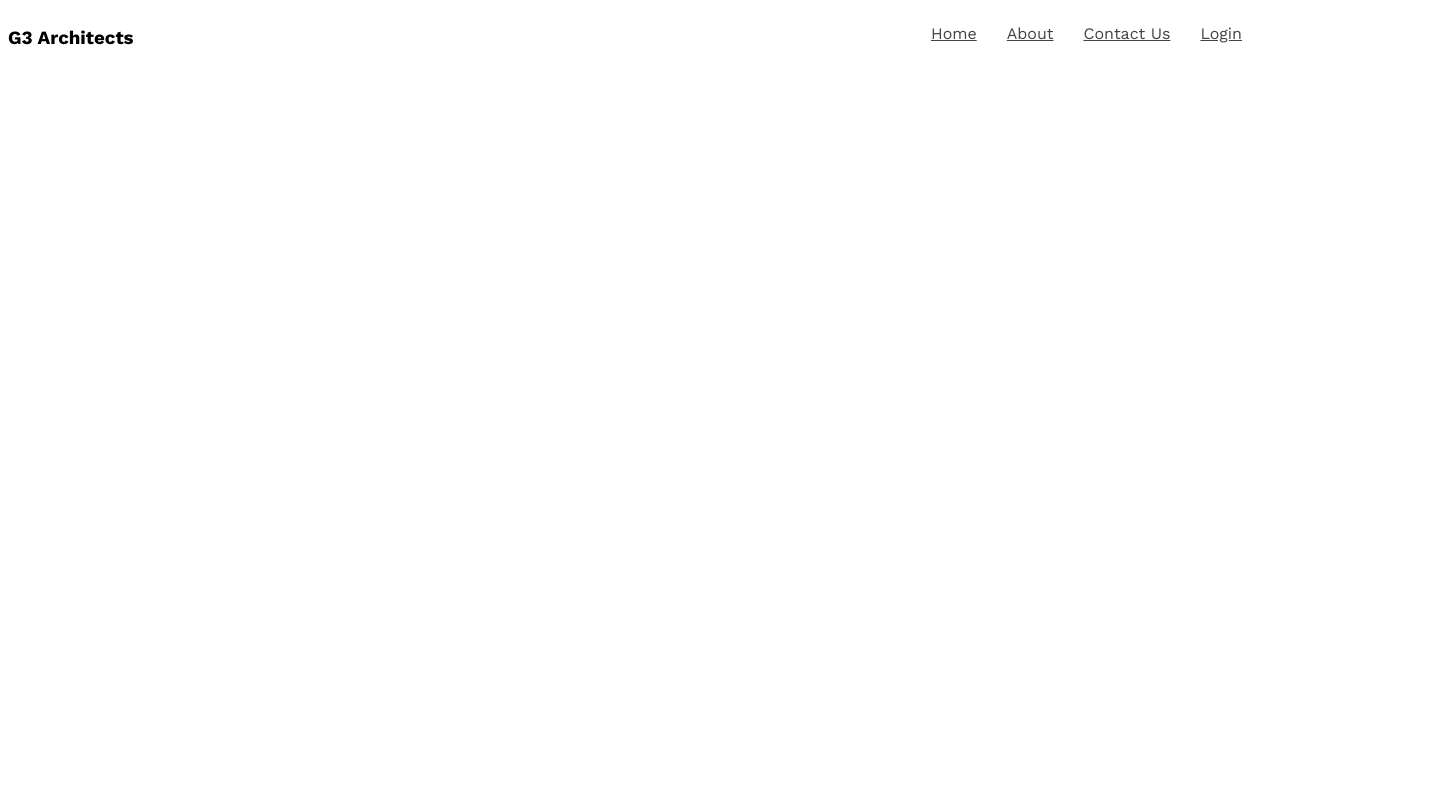
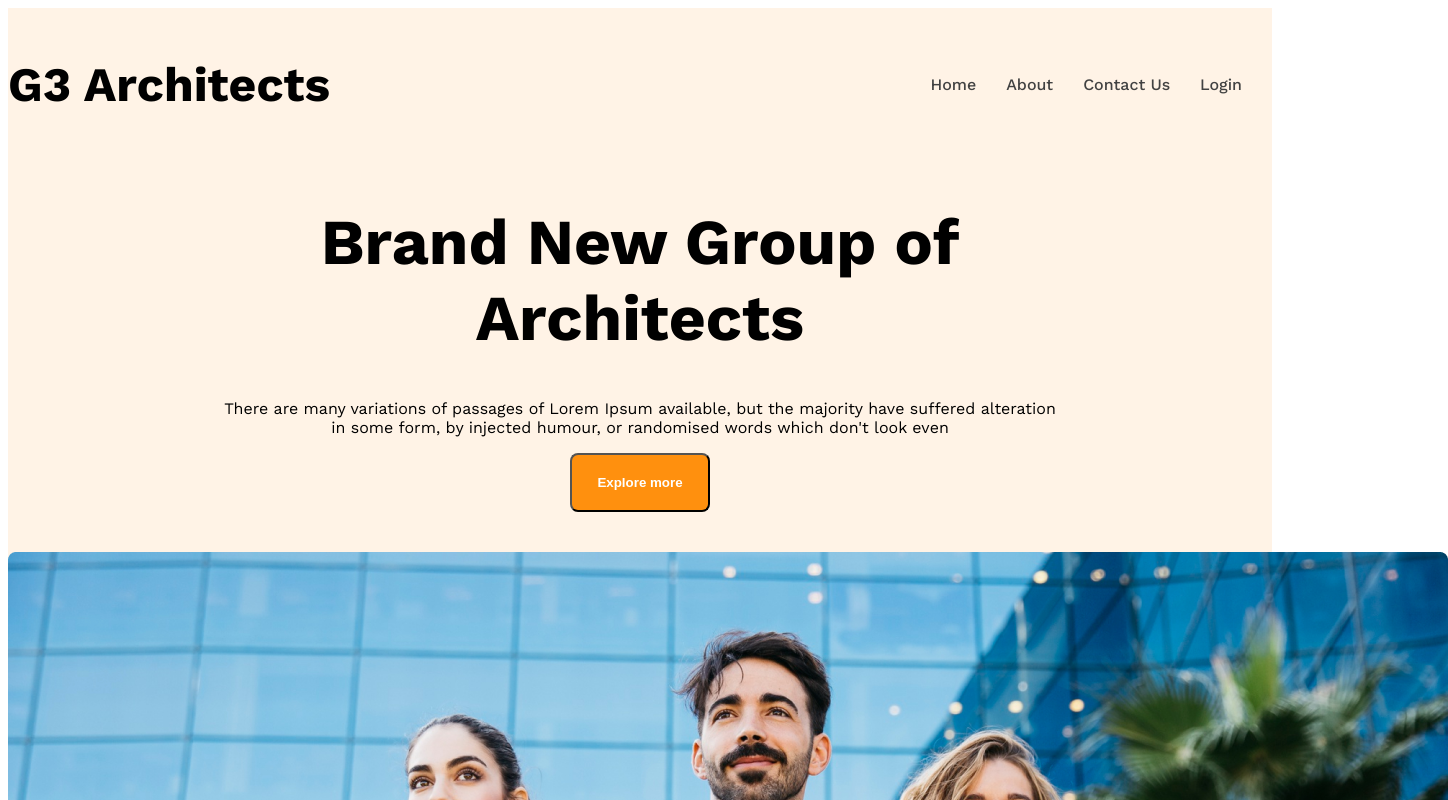
Before and after one commit to utshab-shaha/g3-architect-website, a plain HTML site: page index.html in a window 1280 px wide. Shown: the top 800 px of the page, 1448 px wide, since content can reach past the window. Drawn offline with nearby package versions, Linux system fonts and the light colour scheme.

Commit message:
3rd commit

```diff
--- a/index.html
+++ b/index.html
@@ -7,9 +7,9 @@
     <link rel="stylesheet" href="styles/architect.css">
 </head>
 <body class="work-sans-font">
-    <header>
+    <header class="bg-light">
         <nav class="navbar display-flex">
-            <h3>G3 Architects</h3>
+            <h3 class="brand">G3 Architects</h3>
             <ul class="nav-links display-flex">
                       <!-- li.nav-item*4>a.nav-link                            -->
                 <li class="nav-item"><a href="" class="nav-link text-gray">Home</a></li>
@@ -18,7 +18,18 @@
                 <li class="nav-item"><a href="" class="nav-link text-gray">Login</a></li>
             </ul>
         </nav>
+        <div class="banner">
+          <div class="banner-content">
+            <h1 class="banner-title">Brand New Group of Architects </h1>
+            <p class="banner-description">There are many variations of passages of Lorem Ipsum available, but the majority have suffered alteration in some form, by injected humour, or randomised words which don't look even</p>
+            <button class="btn-primary">Explore more</button>
+          </div>
+            <img src="images/banner.png" alt="">
+        </div>
+
     </header>
+
+
 
     <main>
 
--- a/styles/architect.css
+++ b/styles/architect.css
@@ -15,13 +15,57 @@
 .text-gray{
   color: #424242;
 }
+.bg-light {
+  background-color: rgba(249, 140, 15, 0.1);
+}
+.btn-primary{
+  background-color: rgba(255, 144, 14, 1.00);
+  color: white;
+padding: 20px 25px;
+font-weight: 600;
+font-size: 1.25rm;
+border-radius: 8px;
+margin: auto;
+
+}
 /* header style */
 
 /* nav bar styles */
 .navbar{
   justify-content: space-between;
+  align-items: center;
+}
+.brand{
+  font-weight: 700;
+  font-size: 3rem;
 }
 .nav-item{
 list-style: none;
 margin-right: 30px;
 }
+.nav-link{
+  text-decoration: none;
+  font-weight: 500;
+
+}
+.navbar, .banner{
+  max-width: 1440px;
+  margin: 0 auto;
+}
+/* banner work */
+.banner-content{
+  max-width: 850px;
+  margin: 0 auto;
+  text-align: center;
+  margin-bottom: 40px;
+}
+.banner-title{
+  font-weight: 700;
+  font-size: 4rem;
+}
+/* responsive media query */
+@media screen  and (max-width: 576px) {
+  .navbar , .nav-link{
+    flex-direction: column;
+  }
+}
```
